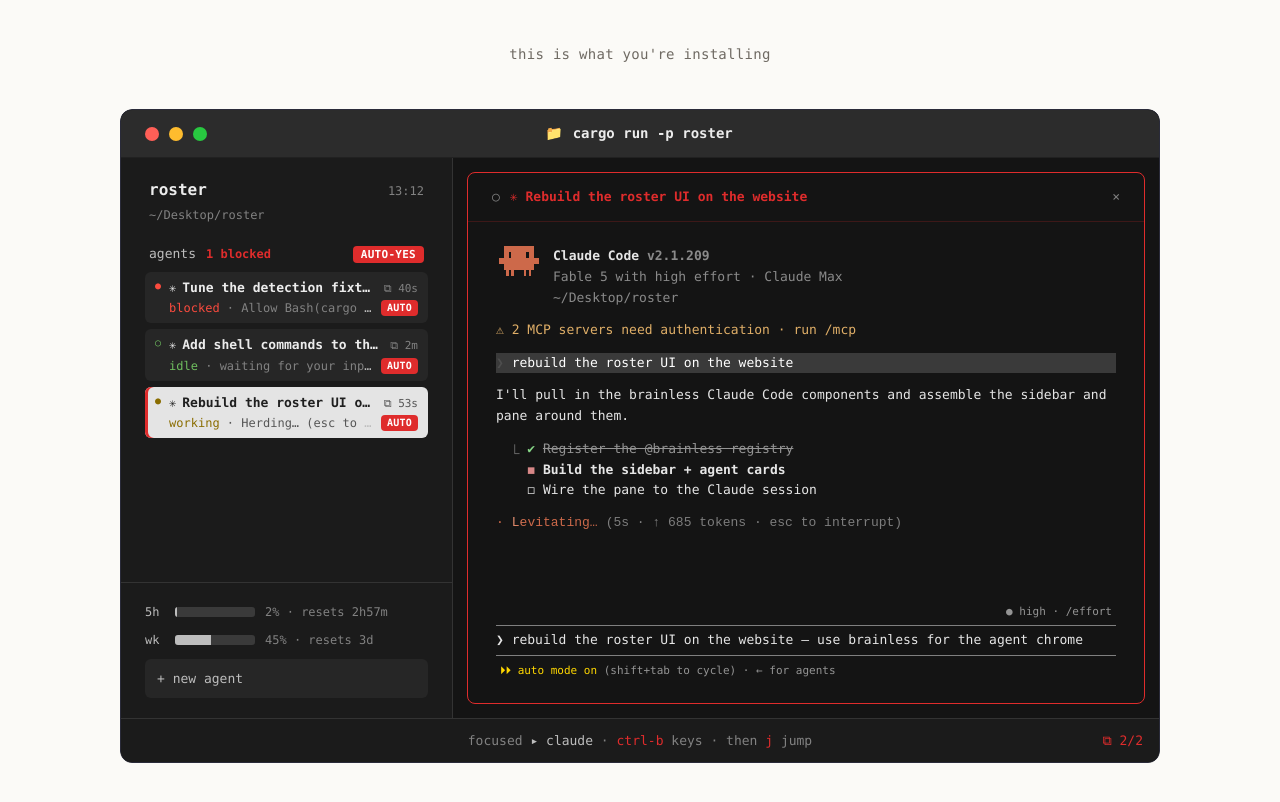
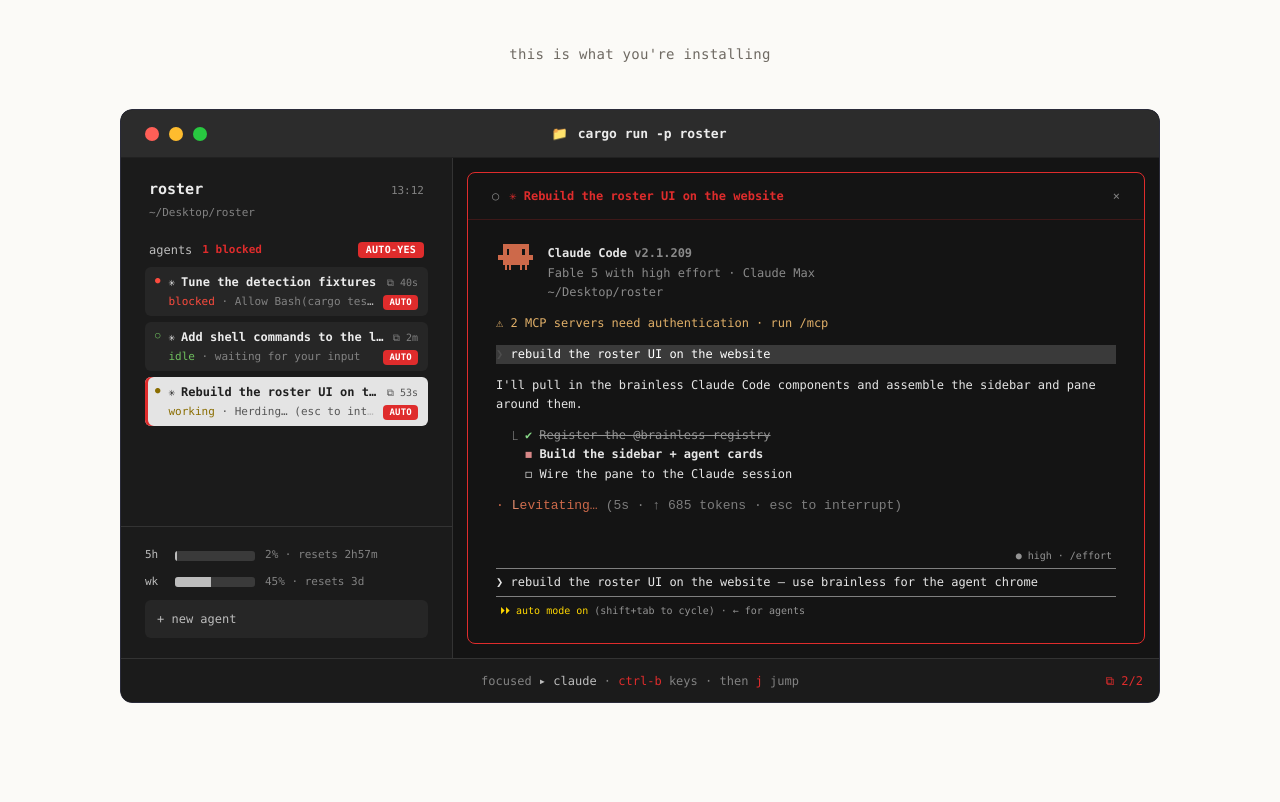
Before and after one commit to zidankazi/roster, a Next.js app in the folder website/: page / in a window 1280 px wide. Shown: the part 520-1322 px from the top of the page. Built offline with nearby package versions, Linux system fonts and the light colour scheme.

Commit message:
fix: make the demo smaller — tighter type and shorter window
Drop the demo text ~1px throughout (brainless pane to 12px, chrome to match),
shrink the mascot, and lower the window min-height so the whole terminal reads
smaller and denser.

```diff
--- a/website/app/demo/DemoPane.tsx
+++ b/website/app/demo/DemoPane.tsx
@@ -23,11 +23,11 @@
     composer is rendered separately by RosterDemo so it can pin to the bottom. */
 export function DemoPaneBody() {
   return (
-    <div className="space-y-3 font-mono text-[13px] leading-[1.6] text-[#e6e6e6]">
+    <div className="space-y-3 font-mono text-[12px] leading-[1.6] text-[#e6e6e6]">
       {/* Compact identity header — mascot + the three lines Claude Code boots
           with, no welcome-box border to clash with the pane frame. */}
       <div className="flex items-start gap-3">
-        <ClaudeLogo scale={2.5} />
+        <ClaudeLogo scale={2.2} />
         <div className="min-w-0">
           <div className="font-semibold">
             Claude Code <span style={{ color: GRAY }}>v2.1.209</span>
@@ -66,7 +66,7 @@
 /** The input composer, pinned to the pane bottom by RosterDemo. */
 export function DemoComposer() {
   return (
-    <div className="font-mono text-[13px] leading-[1.6] text-[#e6e6e6]">
+    <div className="font-mono text-[12px] leading-[1.6] text-[#e6e6e6]">
       {/* defaultValue (not value): the composer is a preset read-only-in-spirit
           display, and value-without-onChange is React's controlled-input trap. */}
       <ClaudePrompt defaultValue={GOAL} mode="auto" effort="high" />
--- a/website/app/demo/RosterDemo.tsx
+++ b/website/app/demo/RosterDemo.tsx
@@ -89,7 +89,7 @@
   return (
     <span
       className={`shrink-0 rounded-[4px] font-semibold uppercase leading-none tracking-wide ${
-        small ? "px-1.5 py-[3px] text-[10px]" : "px-2 py-[3px] text-[11px]"
+        small ? "px-1.5 py-[3px] text-[9px]" : "px-2 py-[3px] text-[10px]"
       }`}
       style={{ background: RED, color: "#fff" }}
     >
@@ -123,27 +123,27 @@
       <div className="flex gap-2">
         {/* Fixed dot column keeps title and reason on one left edge. Hollow ring
             for idle, filled dot otherwise — roster's own status glyphs. */}
-        <span aria-hidden className="mt-[3px] text-[10px] leading-none" style={{ color: dot }}>
+        <span aria-hidden className="mt-[3px] text-[9px] leading-none" style={{ color: dot }}>
           {idle ? "○" : "●"}
         </span>
         <div className="min-w-0 flex-1">
           <div className="flex items-baseline gap-1.5">
-            <span aria-hidden className="text-[12px]" style={{ color: sparkleFg }}>
+            <span aria-hidden className="text-[11px]" style={{ color: sparkleFg }}>
               ✳
             </span>
             <span
-              className="min-w-0 flex-1 truncate text-[13px] font-semibold"
+              className="min-w-0 flex-1 truncate text-[12px] font-semibold"
               style={{ color: titleFg }}
             >
               {agent.title}
             </span>
-            <span className="shrink-0 whitespace-nowrap text-[11px]" style={{ color: metaFg }}>
+            <span className="shrink-0 whitespace-nowrap text-[10px]" style={{ color: metaFg }}>
               <span aria-hidden>⧉ </span>
               {agent.elapsed}
             </span>
           </div>
           <div className="mt-0.5 flex items-center gap-1.5">
-            <span className="min-w-0 flex-1 truncate text-[12px]">
+            <span className="min-w-0 flex-1 truncate text-[11px]">
               <span style={{ color: dot }}>{agent.state}</span>
               <span style={{ color: metaFg }}> · {agent.reason}</span>
             </span>
@@ -158,7 +158,7 @@
 /** A stacked usage meter — roster's 5h / weekly budget gauges. */
 function Meter({ label, pct, note }: { label: string; pct: number; note: string }) {
   return (
-    <div className="flex items-center gap-2.5 text-[12px]" style={{ color: MUTED }}>
+    <div className="flex items-center gap-2.5 text-[11px]" style={{ color: MUTED }}>
       <span className="w-5" style={{ color: TEXT }}>
         {label}
       </span>
@@ -195,7 +195,7 @@
               <span className="h-3.5 w-3.5 rounded-full" style={{ background: "#28c840" }} />
             </div>
             <div
-              className="flex flex-1 items-center justify-center gap-2.5 text-[14px] font-semibold"
+              className="flex flex-1 items-center justify-center gap-2.5 text-[13px] font-semibold"
               style={{ color: BRIGHT }}
             >
               <span aria-hidden>📁</span>
@@ -207,7 +207,7 @@
           {/* Body: sidebar + focused pane. min-height (not a hard height) so the
               pane grows with its content and never scrolls the composer out of
               view if font metrics render the session taller than expected. */}
-          <div className="flex" style={{ minHeight: 560 }}>
+          <div className="flex" style={{ minHeight: 500 }}>
             {/* Sidebar */}
             <aside
               className="flex w-[332px] flex-none flex-col"
@@ -216,25 +216,25 @@
               <div className="flex-1 overflow-hidden px-6 py-5">
                 {/* Workspace + clock */}
                 <div className="flex items-baseline justify-between px-1">
-                  <span className="text-[16px] font-bold" style={{ color: BRIGHT }}>
+                  <span className="text-[15px] font-bold" style={{ color: BRIGHT }}>
                     roster
                   </span>
-                  <span className="text-[12px]" style={{ color: MUTED }}>
+                  <span className="text-[11px]" style={{ color: MUTED }}>
                     13:12
                   </span>
                 </div>
-                <div className="mt-1 truncate px-1 text-[12px]" style={{ color: MUTED }}>
+                <div className="mt-1 truncate px-1 text-[11px]" style={{ color: MUTED }}>
                   ~/Desktop/roster
                 </div>
 
                 {/* Agents header: the label + a live blocked count (roster
                     surfaces how many need you, in red) + the global toggle. */}
                 <div className="mb-2 mt-5 flex items-center gap-2.5 px-1">
-                  <span className="text-[13px]" style={{ color: TEXT }}>
+                  <span className="text-[12px]" style={{ color: TEXT }}>
                     agents
                   </span>
                   {BLOCKED_COUNT > 0 && (
-                    <span className="text-[12px] font-semibold" style={{ color: RED }}>
+                    <span className="text-[11px] font-semibold" style={{ color: RED }}>
                       {BLOCKED_COUNT} blocked
                     </span>
                   )}
@@ -259,7 +259,7 @@
                 {/* A styled affordance, not a real button — the demo is static,
                     so nothing here should advertise a clickable action. */}
                 <div
-                  className="mt-2 w-full rounded-[6px] px-3 py-2.5 text-left text-[13px]"
+                  className="mt-2 w-full rounded-[6px] px-3 py-2.5 text-left text-[12px]"
                   style={{ color: TEXT, background: "#262626" }}
                   aria-hidden
                 >
@@ -277,7 +277,7 @@
               >
                 {/* Pane title: the focused agent's task, in brand red */}
                 <div
-                  className="flex flex-none items-center gap-2.5 px-6 py-3.5 text-[13px]"
+                  className="flex flex-none items-center gap-2.5 px-6 py-3.5 text-[12px]"
                   style={{ borderBottom: `1px solid ${RED}33` }}
                 >
                   <span aria-hidden style={{ color: MUTED }}>
@@ -306,7 +306,7 @@
 
           {/* Status bar */}
           <div
-            className="relative flex h-11 items-center justify-center px-6 text-[13px]"
+            className="relative flex h-11 items-center justify-center px-6 text-[12px]"
             style={{ background: BG_RAISED, borderTop: `1px solid ${BORDER}`, color: MUTED }}
           >
             <span>
--- a/website/components/brainless/blocks/claude-session.tsx
+++ b/website/components/brainless/blocks/claude-session.tsx
@@ -14,7 +14,7 @@
  */
 export function ClaudeSession() {
   return (
-    <div className="space-y-3 font-mono text-[13px] leading-[1.6] text-[#e6e6e6]">
+    <div className="space-y-3 font-mono text-[12px] leading-[1.6] text-[#e6e6e6]">
       <ClaudeHeader cwd="~/dev/acme-app" />
 
       <div style={{ color: "#e0af68" }}>
--- a/website/components/brainless/claude/claude-diff.tsx
+++ b/website/components/brainless/claude/claude-diff.tsx
@@ -26,7 +26,7 @@
   className?: string;
 }) {
   return (
-    <div className={cn("min-w-0 font-mono text-[13px] leading-[1.55]", className)}>
+    <div className={cn("min-w-0 font-mono text-[12px] leading-[1.55]", className)}>
       <div className="flex min-w-0 flex-wrap items-baseline gap-x-2">
         <span aria-hidden className="shrink-0" style={{ color: GREEN }}>
           ⏺
--- a/website/components/brainless/claude/claude-header.tsx
+++ b/website/components/brainless/claude/claude-header.tsx
@@ -91,7 +91,7 @@
   return (
     <fieldset
       className={cn(
-        "min-w-0 rounded-[6px] border px-3 pb-3.5 pt-1 font-mono text-[13px] leading-[1.5] text-[#e6e6e6] sm:px-4",
+        "min-w-0 rounded-[6px] border px-3 pb-3.5 pt-1 font-mono text-[12px] leading-[1.5] text-[#e6e6e6] sm:px-4",
         className,
       )}
       style={{ borderColor: ROSE }}
--- a/website/components/brainless/claude/claude-message.tsx
+++ b/website/components/brainless/claude/claude-message.tsx
@@ -19,7 +19,7 @@
     return (
       <div
         className={cn(
-          "flex w-full min-w-0 items-baseline font-mono text-[13px] leading-[1.55]",
+          "flex w-full min-w-0 items-baseline font-mono text-[12px] leading-[1.55]",
           className,
         )}
         style={{ background: "#3a3a3a" }}
@@ -38,7 +38,7 @@
   }
   return (
     <div
-      className={cn("font-mono text-[13px] leading-[1.6] text-[#e6e6e6]", className)}
+      className={cn("font-mono text-[12px] leading-[1.6] text-[#e6e6e6]", className)}
     >
       {children}
     </div>
--- a/website/components/brainless/claude/claude-permission.tsx
+++ b/website/components/brainless/claude/claude-permission.tsx
@@ -54,7 +54,7 @@
   return (
     <fieldset
       className={cn(
-        "rounded-none border px-3.5 py-2.5 font-mono text-[13px] leading-[1.6]",
+        "rounded-none border px-3.5 py-2.5 font-mono text-[12px] leading-[1.6]",
         className,
       )}
       style={{ borderColor: ROSE }}
--- a/website/components/brainless/claude/claude-prompt.tsx
+++ b/website/components/brainless/claude/claude-prompt.tsx
@@ -109,10 +109,10 @@
   const rainbow = Boolean(e?.rainbow);
 
   return (
-    <div className={cn("min-w-0 font-mono text-[13px] leading-[1.6]", className)}>
+    <div className={cn("min-w-0 font-mono text-[12px] leading-[1.6]", className)}>
       {e ? (
         <div
-          className="flex justify-end px-1 pb-1 text-[11px]"
+          className="flex justify-end px-1 pb-1 text-[10px]"
           style={{ color: GRAY }}
         >
           <span className="min-w-0 break-words text-right">
@@ -155,7 +155,7 @@
         />
       </div>
 
-      <div className="mt-1.5 min-w-0 break-words px-1 text-[11px]">
+      <div className="mt-1.5 min-w-0 break-words px-1 text-[10px]">
         <span style={{ color: m.color }}>
           <span aria-hidden>{m.glyph} </span>
           {m.label}
--- a/website/components/brainless/claude/claude-todo-list.tsx
+++ b/website/components/brainless/claude/claude-todo-list.tsx
@@ -36,7 +36,7 @@
   className?: string;
 }) {
   return (
-    <ol className={cn("font-mono text-[13px] leading-[1.6]", className)}>
+    <ol className={cn("font-mono text-[12px] leading-[1.6]", className)}>
       {todos.map((t, i) => {
         const iconColor =
           t.status === "done"
--- a/website/components/brainless/claude/claude-tool-call.tsx
+++ b/website/components/brainless/claude/claude-tool-call.tsx
@@ -39,7 +39,7 @@
     <details
       open={defaultOpen}
       className={cn(
-        "group font-mono text-[13px] leading-[1.55] [&_summary::-webkit-details-marker]:hidden",
+        "group font-mono text-[12px] leading-[1.55] [&_summary::-webkit-details-marker]:hidden",
         className,
       )}
     >
```
